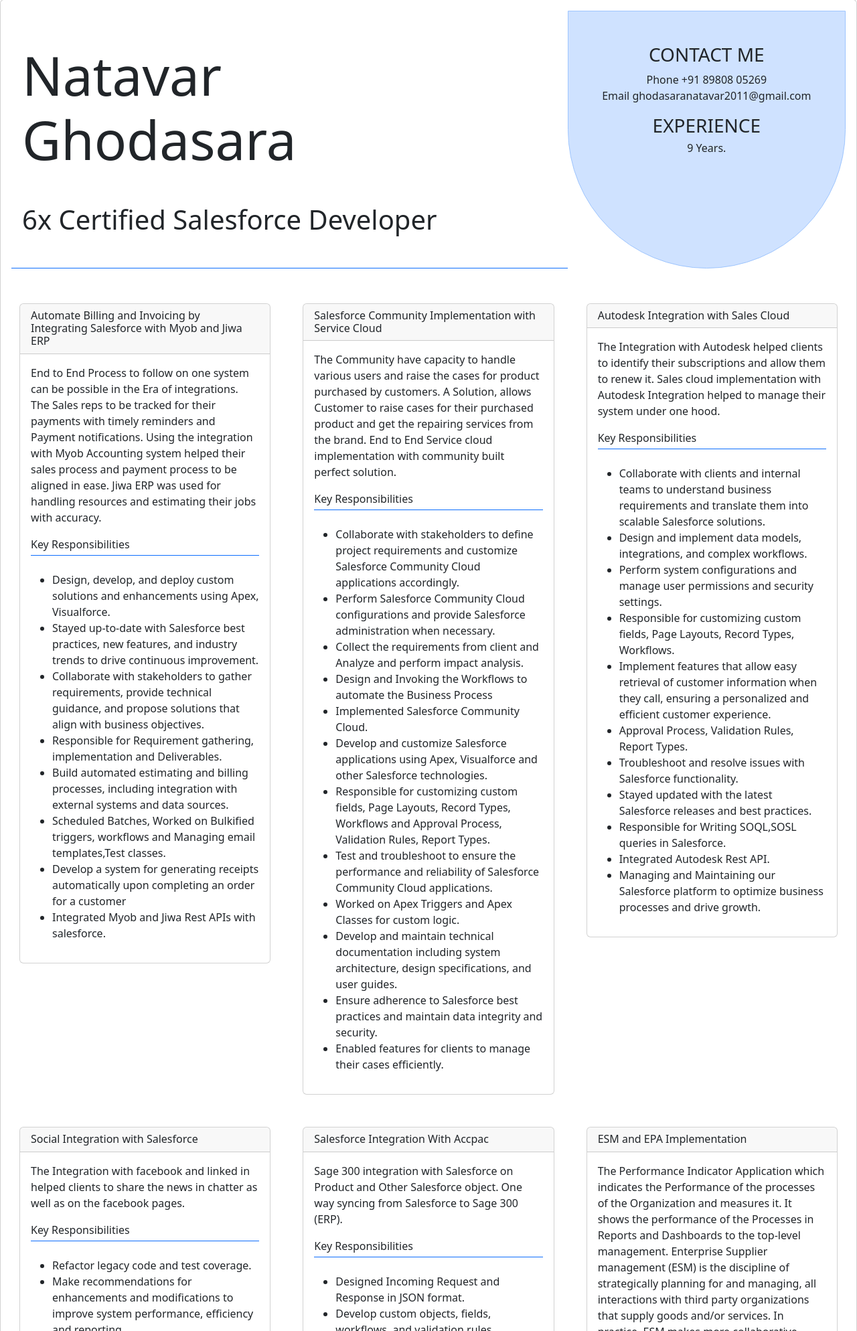
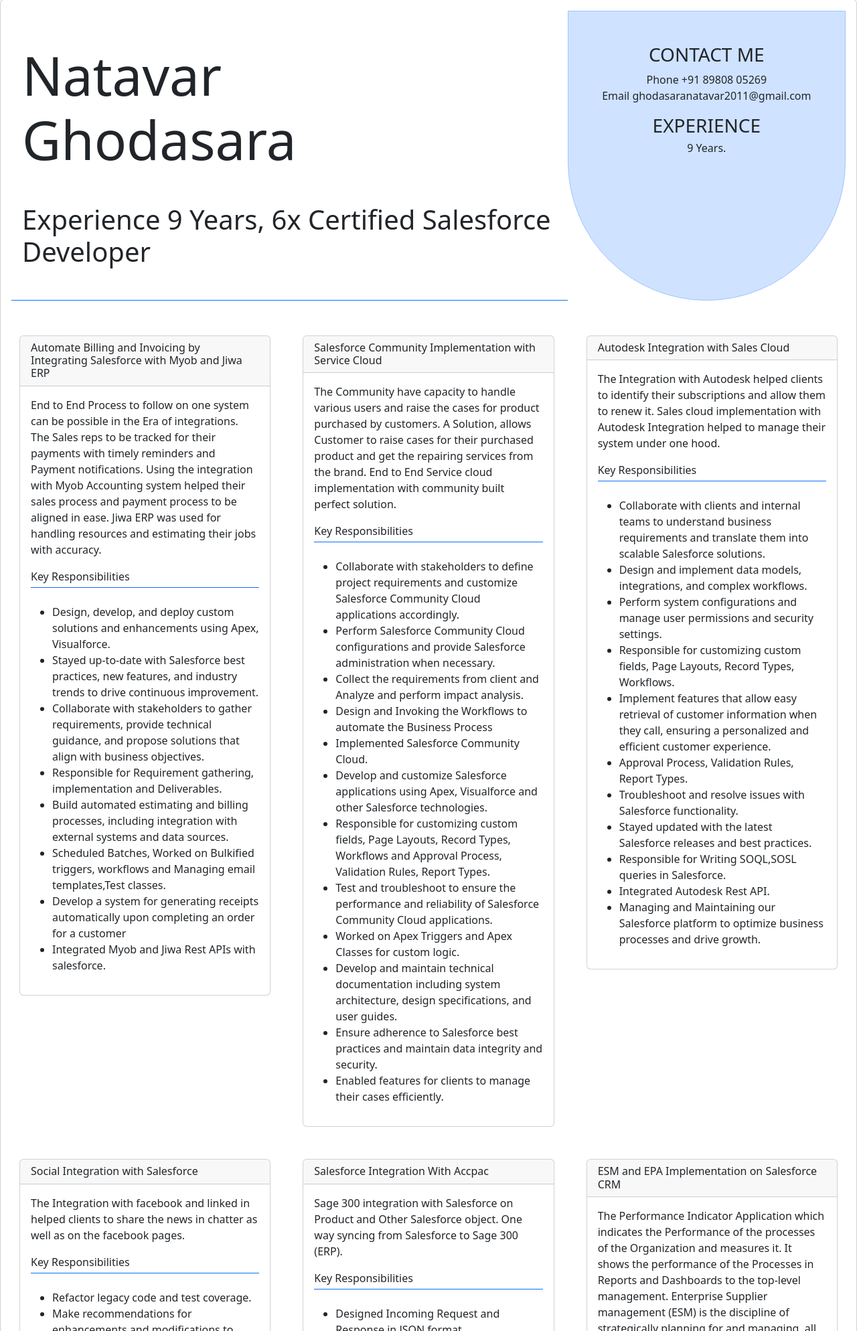
Before and after one commit to ghodasaranatavar/ghodasaranatavar.github.io, a plain HTML site: page experince.html in a window 1280 px wide. Shown: the part 57-2045 px from the top of the page at 67% size. Drawn offline with Linux system fonts and the light colour scheme.

Commit message:
Add files via upload

```diff
--- a/experince.html
+++ b/experince.html
@@ -48,7 +48,7 @@
                                     <span class="d-flex align-items-center">Natavar</span>
                                     <span class="d-flex align-items-center">Ghodasara</span>
                                 </div>
-                                <p class="display-6 d-flex mb-5 align-items-center">6x Certified Salesforce Developer
+                                <p class="display-6 d-flex mb-5 align-items-center">Experience 9 Years, 6x Certified Salesforce Developer
                                 </p>
                             </div>
                         </div>
@@ -244,7 +244,7 @@
                         <div class="col-sm-12 col-md-6 col-lg-4">
                             <div class="card">
                                 <div class="card-header h6">
-                                    ESM and EPA Implementation
+                                    ESM and EPA Implementation on Salesforce CRM
                                 </div>
                                 <div class="card-body">
                                     <p class="card-text">The Performance Indicator Application which indicates the
```
